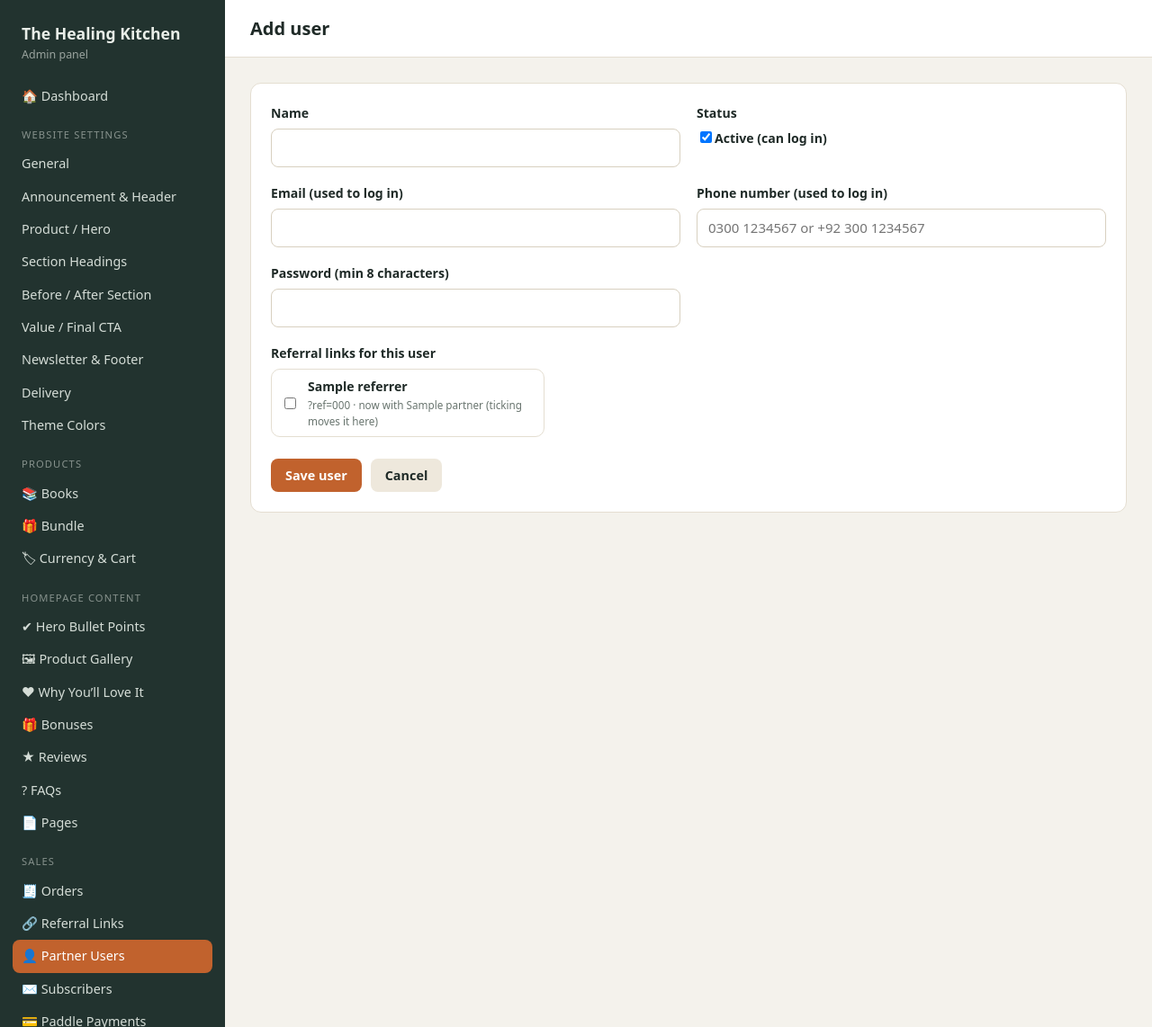
After one commit to Muzamill0/health-book, a PHP site: page /health-book/admin/partner-edit.php in a window 1280 px wide. The commit adds this page. Shown: the whole page at 90% size. Run offline with PHP 8.4, Linux system fonts and the light colour scheme; the visitor is signed in with stand-in values (Sample User, id 1); tables that the repository leaves empty or names only in its code hold one stand-in row (values such as "Sample post"); some libraries are stand-ins or nearby versions.

Commit message:
updated the partners login

```diff
--- a/admin/_top.php
+++ b/admin/_top.php
@@ -40,6 +40,7 @@ $nav = function (string $href, string $label, bool $active) {
             <div class="nav-label">Sales</div>
             <?= $nav('orders.php', '🧾 Orders', $current === 'orders.php') ?>
             <?= $nav('referrers.php', '🔗 Referral Links', $current === 'referrers.php') ?>
+            <?= $nav('partners.php', '👤 Partner Users', in_array($current, ['partners.php', 'partner-edit.php'], true)) ?>
             <?= $nav('subscribers.php', '✉️ Subscribers', $current === 'subscribers.php') ?>
             <?= $nav('payments.php', '💳 Paddle Payments', $current === 'payments.php') ?>
             <?= $nav('webhooks.php', '📡 Webhook Log', $current === 'webhooks.php') ?>
--- a/admin/admin.css
+++ b/admin/admin.css
@@ -109,3 +109,13 @@ input:focus, textarea:focus, select:focus { outline: 2px solid rgba(193,98,45,.3
 .bundle-total { background: #f6f2ea; border-radius: 8px; padding: 10px 14px; margin-bottom: 14px; font-weight: 600; }
 
 .payload { max-width: 520px; max-height: 320px; overflow: auto; background: #1f2a27; color: #e9eee8; border-radius: 8px; padding: 10px 12px; font-size: .75rem; white-space: pre; }
+
+/* Partner area */
+.partner-body { background: var(--bg); }
+.partner-wrap { max-width: 1000px; margin: 0 auto; padding: 0 20px; }
+.partner-top { background: #fff; border-bottom: 1px solid var(--line); margin-bottom: 24px; }
+.partner-top__inner { display: flex; justify-content: space-between; align-items: center; gap: 12px; flex-wrap: wrap; min-height: 60px; }
+.partner-top nav { display: flex; gap: 16px; align-items: center; flex-wrap: wrap; font-size: .92rem; }
+.partner-top nav a { text-decoration: none; }
+.partner-title { font-size: 1.4rem; margin: 0 0 18px; }
+.stats--2 { grid-template-columns: repeat(2, 1fr); }
--- /dev/null
+++ b/admin/partner-edit.php
@@ -0,0 +1,125 @@
+<?php
+require_once __DIR__ . '/../includes/functions.php';
+require_admin();
+
+$id = (int) ($_GET['id'] ?? 0);
+$partner = ['name' => '', 'email' => '', 'phone' => '', 'is_active' => 1, 'locked_until' => null];
+if ($id) {
+    $stmt = db()->prepare('SELECT * FROM partners WHERE id = ?');
+    $stmt->execute([$id]);
+    $partner = $stmt->fetch() ?: redirect('partners.php');
+}
+$allLinks = db()->query('SELECT r.id, r.name, r.code, r.is_active, r.partner_id, p.name AS owner
+    FROM referrers r LEFT JOIN partners p ON p.id = r.partner_id ORDER BY r.name')->fetchAll();
+$chosen = array_map('intval', array_column(array_filter($allLinks, fn ($l) => $id && (int) $l['partner_id'] === $id), 'id'));
+
+$error = '';
+if ($_SERVER['REQUEST_METHOD'] === 'POST') {
+    csrf_check();
+    $partner['name'] = trim((string) ($_POST['name'] ?? ''));
+    $partner['email'] = mb_strtolower(trim((string) ($_POST['email'] ?? '')));
+    $phoneInput = trim((string) ($_POST['phone'] ?? ''));
+    $partner['phone'] = normalize_phone($phoneInput);
+    $partner['is_active'] = empty($_POST['is_active']) ? 0 : 1;
+    $password = (string) ($_POST['password'] ?? '');
+    $chosen = array_map('intval', (array) ($_POST['links'] ?? []));
+
+    $dupe = db()->prepare('SELECT
+        (SELECT COUNT(*) FROM partners WHERE email = ? AND id <> ?) AS email_taken,
+        (SELECT COUNT(*) FROM partners WHERE phone = ? AND id <> ?) AS phone_taken');
+    $dupe->execute([$partner['email'], $id, $partner['phone'], $id]);
+    $taken = $dupe->fetch();
+
+    if ($partner['name'] === '') {
+        $error = 'Name is required.';
+    } elseif (!filter_var($partner['email'], FILTER_VALIDATE_EMAIL)) {
+        $error = 'Please enter a valid email address.';
+    } elseif (!valid_phone($partner['phone'])) {
+        $error = 'Please enter a valid phone number, e.g. 0300 1234567 or +92 300 1234567.';
+    } elseif ($taken['email_taken']) {
+        $error = 'Another user already uses this email.';
+    } elseif ($taken['phone_taken']) {
+        $error = 'Another user already uses this phone number.';
+    } elseif (!$id && strlen($password) < 8) {
+        $error = 'Set a password of at least 8 characters.';
+    } elseif ($password !== '' && strlen($password) < 8) {
+        $error = 'The new password must be at least 8 characters.';
+    } else {
+        db()->beginTransaction();
+        if ($id) {
+            db()->prepare('UPDATE partners SET name = ?, email = ?, phone = ?, is_active = ? WHERE id = ?')
+                ->execute([$partner['name'], $partner['email'], $partner['phone'], $partner['is_active'], $id]);
+            if ($password !== '') {
+                // A password reset also lifts any lock.
+                db()->prepare('UPDATE partners SET password_hash = ?, failed_logins = 0, locked_until = NULL WHERE id = ?')
+                    ->execute([password_hash($password, PASSWORD_DEFAULT), $id]);
+            }
+        } else {
+            db()->prepare('INSERT INTO partners (name, email, phone, password_hash, is_active) VALUES (?,?,?,?,?)')
+                ->execute([$partner['name'], $partner['email'], $partner['phone'], password_hash($password, PASSWORD_DEFAULT), $partner['is_active']]);
+            $id = (int) db()->lastInsertId();
+        }
+        // Links: unassign the ones unticked, assign the ticked ones (taking them from any other user).
+        db()->prepare('UPDATE referrers SET partner_id = NULL WHERE partner_id = ?')->execute([$id]);
+        if ($chosen) {
+            $in = implode(',', array_fill(0, count($chosen), '?'));
+            db()->prepare("UPDATE referrers SET partner_id = ? WHERE id IN ($in)")->execute([$id, ...$chosen]);
+        }
+        if (!empty($_POST['unlock'])) {
+            db()->prepare('UPDATE partners SET failed_logins = 0, locked_until = NULL WHERE id = ?')->execute([$id]);
+        }
+        db()->commit();
+        flash('User saved.');
+        redirect('partners.php');
+    }
+    $partner['phone'] = $phoneInput;
+}
+
+$isLocked = !empty($partner['locked_until']) && strtotime($partner['locked_until']) > time();
+$adminTitle = $id ? 'Edit user' : 'Add user';
+require __DIR__ . '/_top.php';
+?>
+<?php if ($error): ?><div class="alert error"><?= e($error) ?></div><?php endif; ?>
+<form class="panel form" method="post" autocomplete="off">
+    <?= csrf_field() ?>
+    <div class="form-row form-row--split">
+        <div><label for="name">Name</label><input id="name" name="name" value="<?= e($partner['name']) ?>" required></div>
+        <div><label>Status</label><label class="switch"><input type="checkbox" name="is_active" value="1" <?= $partner['is_active'] ? 'checked' : '' ?>><span>Active (can log in)</span></label></div>
+    </div>
+    <div class="form-row form-row--split">
+        <div><label for="email">Email (used to log in)</label><input type="email" id="email" name="email" value="<?= e($partner['email']) ?>" required></div>
+        <div><label for="phone">Phone number (used to log in)</label><input id="phone" name="phone" value="<?= e($id && ctype_digit((string) $partner['phone']) ? '+' . $partner['phone'] : $partner['phone']) ?>" placeholder="0300 1234567 or +92 300 1234567" required></div>
+    </div>
+    <div class="form-row form-row--split">
+        <div>
+            <label for="password"><?= $id ? 'New password (leave empty to keep the current one)' : 'Password (min 8 characters)' ?></label>
+            <input type="password" id="password" name="password" minlength="8" autocomplete="new-password" <?= $id ? '' : 'required' ?>>
+        </div>
+        <div>
+            <?php if ($isLocked): ?>
+                <label>Account locked</label>
+                <label class="switch"><input type="checkbox" name="unlock" value="1"><span>Unlock now (locked after too many wrong passwords until <?= e(date('H:i', strtotime($partner['locked_until']))) ?>)</span></label>
+            <?php endif; ?>
+        </div>
+    </div>
+
+    <div class="form-row">
+        <label>Referral links for this user</label>
+        <?php if (!$allLinks): ?>
+            <p class="muted">No referral links yet. <a href="referrers.php">Create one</a> first.</p>
+        <?php else: ?>
+        <div class="bundle-books">
+            <?php foreach ($allLinks as $l):
+                $mine = in_array((int) $l['id'], $chosen, true);
+                $otherOwner = $l['partner_id'] && (int) $l['partner_id'] !== $id ? $l['owner'] : null; ?>
+            <label class="bundle-book<?= $l['is_active'] ? '' : ' is-hidden' ?>">
+                <input type="checkbox" name="links[]" value="<?= (int) $l['id'] ?>" <?= $mine ? 'checked' : '' ?>>
+                <span><strong><?= e($l['name']) ?></strong><small>?ref=<?= e($l['code']) ?><?= $otherOwner ? ' · now with ' . e($otherOwner) . ' (ticking moves it here)' : '' ?></small></span>
+            </label>
+            <?php endforeach; ?>
+        </div>
+        <?php endif; ?>
+    </div>
+    <div class="form-actions"><button class="btn">Save user</button> <a class="btn btn-light" href="partners.php">Cancel</a></div>
+</form>
+<?php require __DIR__ . '/_bottom.php'; ?>
--- a/admin/referrers.php
+++ b/admin/referrers.php
@@ -66,6 +66,7 @@ if ($editId && $_SERVER['REQUEST_METHOD'] !== 'POST') {
 }
 
 $rows = db()->query("SELECT r.*,
+        (SELECT p.name FROM partners p WHERE p.id = r.partner_id) AS owner_name,
         COUNT(o.id) AS checkouts,
         COALESCE(SUM(o.status = 'paid'), 0) AS sales,
         COALESCE(SUM(CASE WHEN o.status = 'paid' THEN o.amount END), 0) AS revenue
@@ -127,6 +128,7 @@ require __DIR__ . '/_top.php';
             <tr class="<?= $r['is_active'] ? '' : 'is-hidden' ?>">
                 <td>
                     <strong><?= e($r['name']) ?></strong>
+                    <br><small><?= $r['owner_name'] ? '👤 <a href="partner-edit.php?id=' . (int) $r['partner_id'] . '">' . e($r['owner_name']) . '</a>' : '<span class="muted">No user — <a href="partners.php">assign</a></span>' ?></small>
                     <?php if (!$r['is_active']): ?> <span class="badge badge-pending">Disabled</span><?php endif; ?>
                     <?php if ($r['notes']): ?><br><small class="muted"><?= e($r['notes']) ?></small><?php endif; ?>
                 </td>
--- a/includes/functions.php
+++ b/includes/functions.php
@@ -462,6 +462,114 @@ function current_referrer(): ?array
     return preg_match('/^[a-z0-9-]{1,50}$/', $code) ? referrer_by_code($code) : null;
 }
 
+/* ---------- Partner users (referral link owners) ---------- */
+
+const PARTNER_MAX_FAILED_LOGINS = 5;
+const PARTNER_LOCK_MINUTES = 15;
+
+/** Digits-only phone number in international form, e.g. "0300 1234567" and "+92 300 1234567" both become "923001234567". */
+function normalize_phone(string $raw): string
+{
+    $digits = preg_replace('/\D+/', '', $raw);
+    if (str_starts_with($digits, '00')) {
+        $digits = substr($digits, 2);
+    }
+    if (strlen($digits) === 11 && $digits[0] === '0') {
+        $digits = '92' . substr($digits, 1); // Pakistani local format 03xx…
+    }
+    return $digits;
+}
+
+function valid_phone(string $normalized): bool
+{
+    return (bool) preg_match('/^\d{10,15}$/', $normalized);
+}
+
+/**
+ * Check an email-or-phone + password. Returns the partner row on success, or an error message string.
+ * Accounts lock for a while after repeated wrong passwords.
+ */
+function partner_attempt_login(string $identifier, string $password): array|string
+{
+    $identifier = trim($identifier);
+    $generic = 'Incorrect email/phone or password.';
+    if ($identifier === '' || $password === '') {
+        return 'Please enter your email or phone number and your password.';
+    }
+    if (str_contains($identifier, '@')) {
+        $stmt = db()->prepare('SELECT * FROM partners WHERE email = ?');
+        $stmt->execute([mb_strtolower($identifier)]);
+    } else {
+        $stmt = db()->prepare('SELECT * FROM partners WHERE phone = ?');
+        $stmt->execute([normalize_phone($identifier)]);
+    }
+    $partner = $stmt->fetch();
+    if (!$partner) {
+        password_verify($password, '$2y$12$Q48mZTQPpYeG5puWPWGJcekHp81w7Kjs8dhr2FRVqSD5eawfztQkK'); // same cost as a real check, so timing doesn't reveal which accounts exist
+        return $generic;
+    }
+    if ($partner['locked_until'] && strtotime($partner['locked_until']) > time()) {
+        return 'Too many wrong attempts. Please try again in ' . PARTNER_LOCK_MINUTES . ' minutes.';
+    }
+    if (!password_verify($password, $partner['password_hash'])) {
+        $failed = (int) $partner['failed_logins'] + 1;
+        $lock = $failed >= PARTNER_MAX_FAILED_LOGINS ? date('Y-m-d H:i:s', time() + PARTNER_LOCK_MINUTES * 60) : null;
+        db()->prepare('UPDATE partners SET failed_logins = ?, locked_until = ? WHERE id = ?')
+            ->execute([$lock ? 0 : $failed, $lock, $partner['id']]);
+        return $lock ? 'Too many wrong attempts. Please try again in ' . PARTNER_LOCK_MINUTES . ' minutes.' : $generic;
+    }
+    if (!(int) $partner['is_active']) {
+        return 'Your account is disabled. Please contact the site owner.';
+    }
+    db()->prepare('UPDATE partners SET failed_logins = 0, locked_until = NULL, last_login_at = NOW() WHERE id = ?')
+        ->execute([$partner['id']]);
+    if (password_needs_rehash($partner['password_hash'], PASSWORD_DEFAULT)) {
+        db()->prepare('UPDATE partners SET password_hash = ? WHERE id = ?')
+            ->execute([password_hash($password, PASSWORD_DEFAULT), $partner['id']]);
+    }
+    return $partner;
+}
+
+/** The logged-in partner (re-checked on every request, so disabling an account logs it out). */
+function current_partner(): ?array
+{
+    static $partner = false;
+    if ($partner === false) {
+        $partner = null;
+        if (!empty($_SESSION['partner_id'])) {
+            $stmt = db()->prepare('SELECT * FROM partners WHERE id = ? AND is_active = 1');
+            $stmt->execute([(int) $_SESSION['partner_id']]);
+            $partner = $stmt->fetch() ?: null;
+            if (!$partner) {
+                unset($_SESSION['partner_id']);
+            }
+        }
+    }
+    return $partner;
+}
+
+function require_partner(): array
+{
+    $partner = current_partner();
+    if (!$partner) {
+        redirect(url('partner/index.php'));
+    }
+    return $partner;
+}
+
+/** A partner's referral links with clicks and paid orders. */
+function partner_links(int $partnerId): array
+{
+    $stmt = db()->prepare("SELECT r.id, r.name, r.code, r.is_active, r.clicks, COUNT(o.id) AS orders
+        FROM referrers r
+        LEFT JOIN orders o ON o.referrer_id = r.id AND o.status = 'paid' AND o.payment_provider = 'paddle'
+        WHERE r.partner_id = ?
+        GROUP BY r.id
+        ORDER BY r.name");
+    $stmt->execute([$partnerId]);
+    return $stmt->fetchAll();
+}
+
 function is_admin(): bool
 {
     return !empty($_SESSION['admin_id']);
--- /dev/null
+++ b/partner/logout.php
@@ -0,0 +1,6 @@
+<?php
+require_once __DIR__ . '/../includes/functions.php';
+// Only end the partner login; an admin login in the same browser stays.
+unset($_SESSION['partner_id']);
+session_regenerate_id(true);
+redirect('index.php');
```
Also changed, not shown: admin/partners.php (added, +69 -0 lines), database/migrations/2026-11-15-partner-users.sql (added, +24 -0 lines), install.php (+15 -0 lines), partner/_bottom.php (added, +14 -0 lines), partner/_top.php (added, +26 -0 lines), partner/dashboard.php (added, +44 -0 lines), partner/index.php (added, +48 -0 lines), partner/password.php (added, +35 -0 lines), partner/.htaccess (added).
